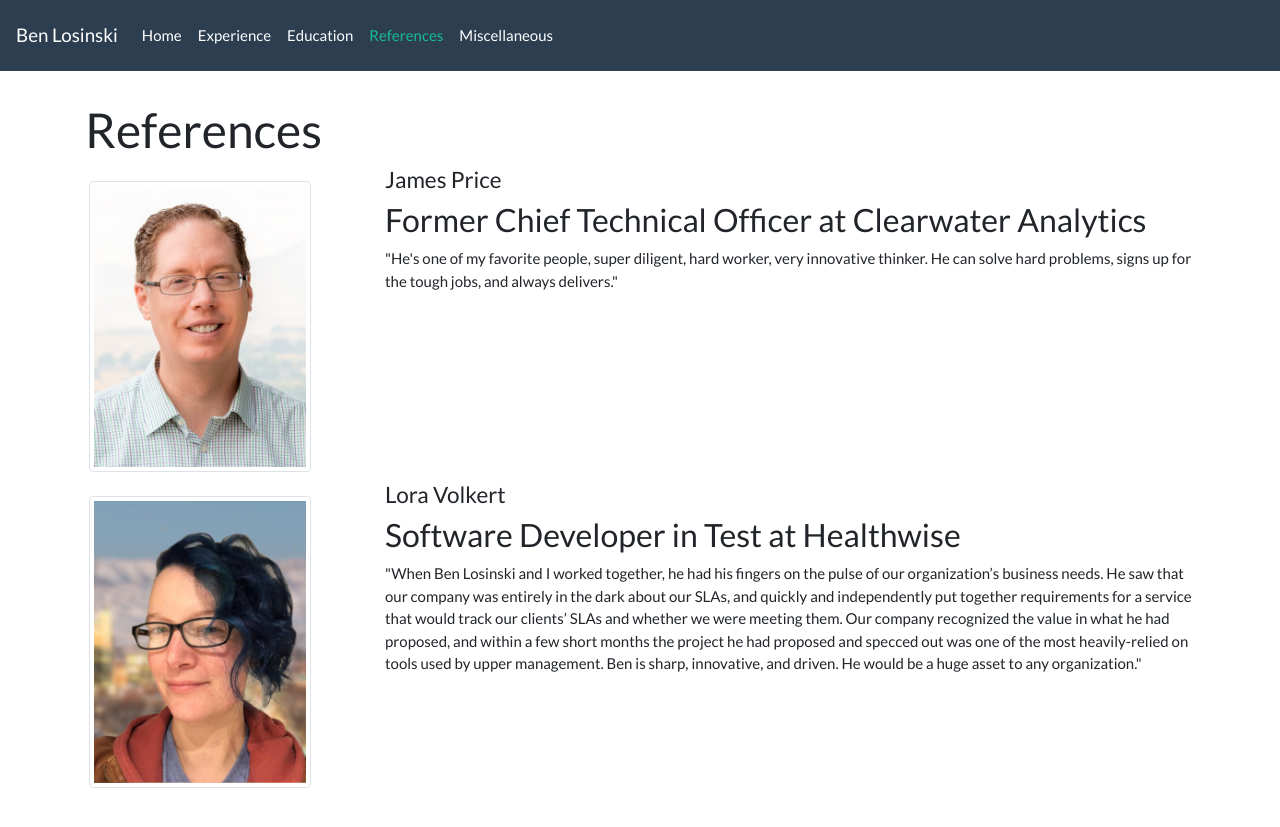
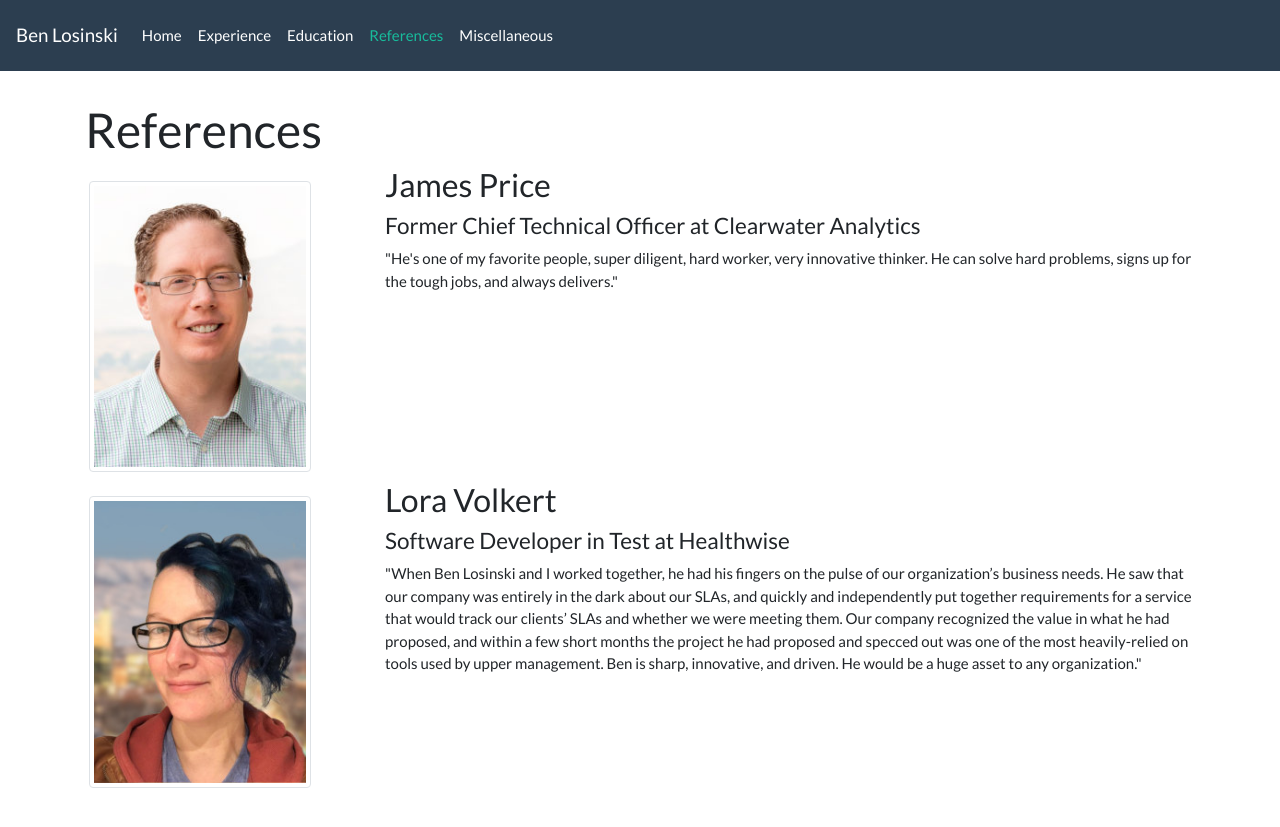
Before and after one commit to benlosinski/benlosinski.github.io, a Jekyll site: the page built from References.html, in a window 1280 px wide. Shown: the top 827 px of the page. Built offline with Jekyll 4.4.1, drawn with Linux system fonts in a browser that asks for light colours.

```diff
--- a/References.html
+++ b/References.html
@@ -10,8 +10,8 @@ order: 4
 <div style="min-height: 300px">
   <img class="img-thumbnail image-left" style="width:20%"  src="{{ '/assets/James.jpg' | prepend: site.baseurl }}"/>
   <div class="comment-right">
-    <h4>James Price</h4>
-    <h3>Former Chief Technical Officer at Clearwater Analytics</h3>
+    <h3>James Price</h3>
+    <h4>Former Chief Technical Officer at Clearwater Analytics</h4>
     <p>
       "He's one of my favorite people, super diligent, hard worker, very innovative thinker. He can solve hard problems, signs up for the tough jobs, and always delivers."
     </p>
@@ -21,8 +21,8 @@ order: 4
 <div style="min-height: 300px">
   <img class="img-thumbnail image-left" style="width:20%"  src="{{ '/assets/Lora.jpg' | prepend: site.baseurl }}"/>
   <div class="comment-right">
-    <h4>Lora Volkert</h4>
-    <h3>Software Developer in Test at Healthwise</h3>
+    <h3>Lora Volkert</h3>
+    <h4>Software Developer in Test at Healthwise</h4>
     <p>
       "When Ben Losinski and I worked together, he had his fingers on the pulse of our organization’s business needs. He saw that our company was entirely in the dark about our SLAs, and quickly and independently put together requirements for a service that would track our clients’ SLAs and whether we were meeting them. Our company recognized the value in what he had proposed, and within a few short months the project he had proposed and specced out was one of the most heavily-relied on tools used by upper management. Ben is sharp, innovative, and driven. He would be a huge asset to any organization."
     </p>
```
